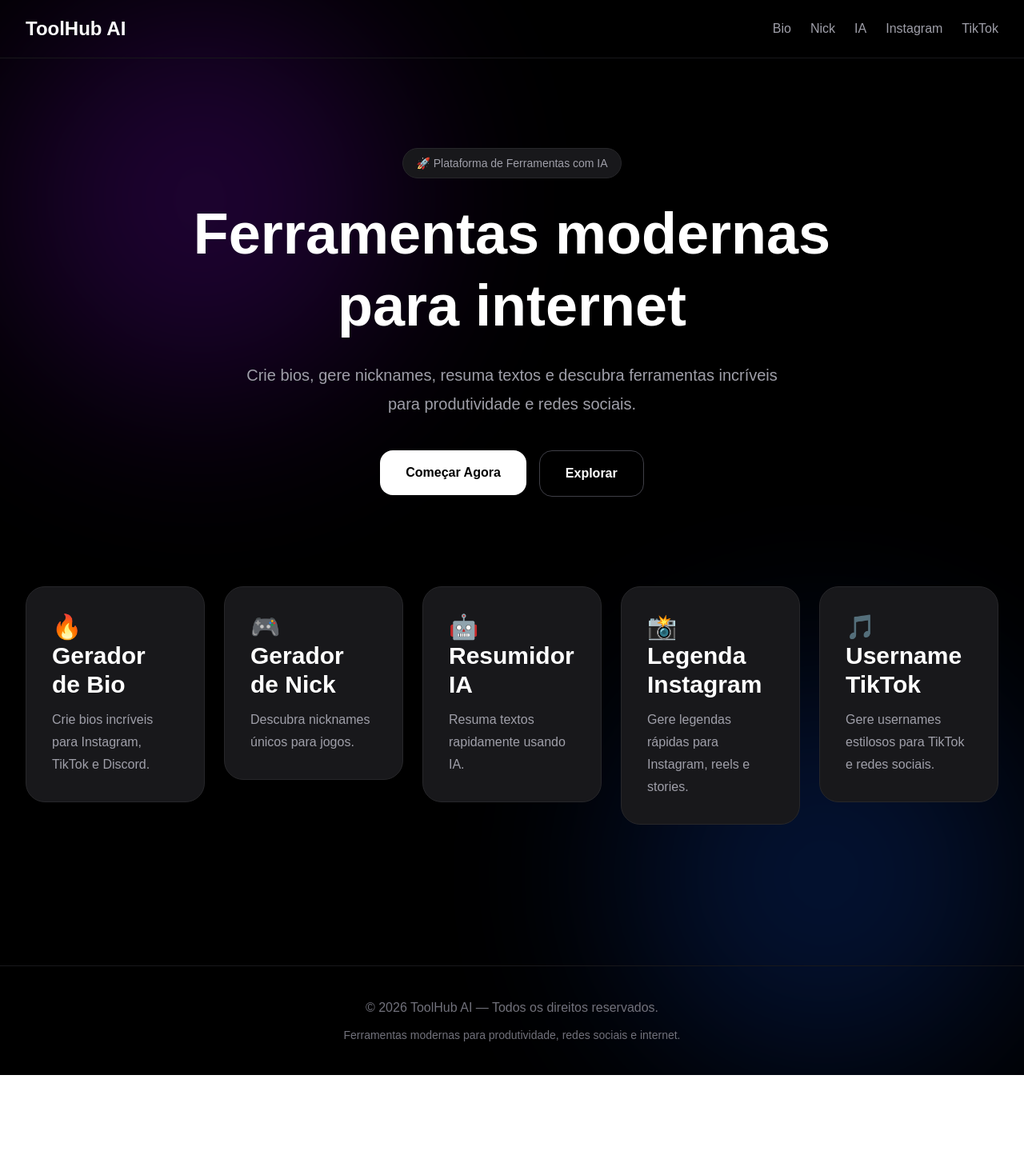
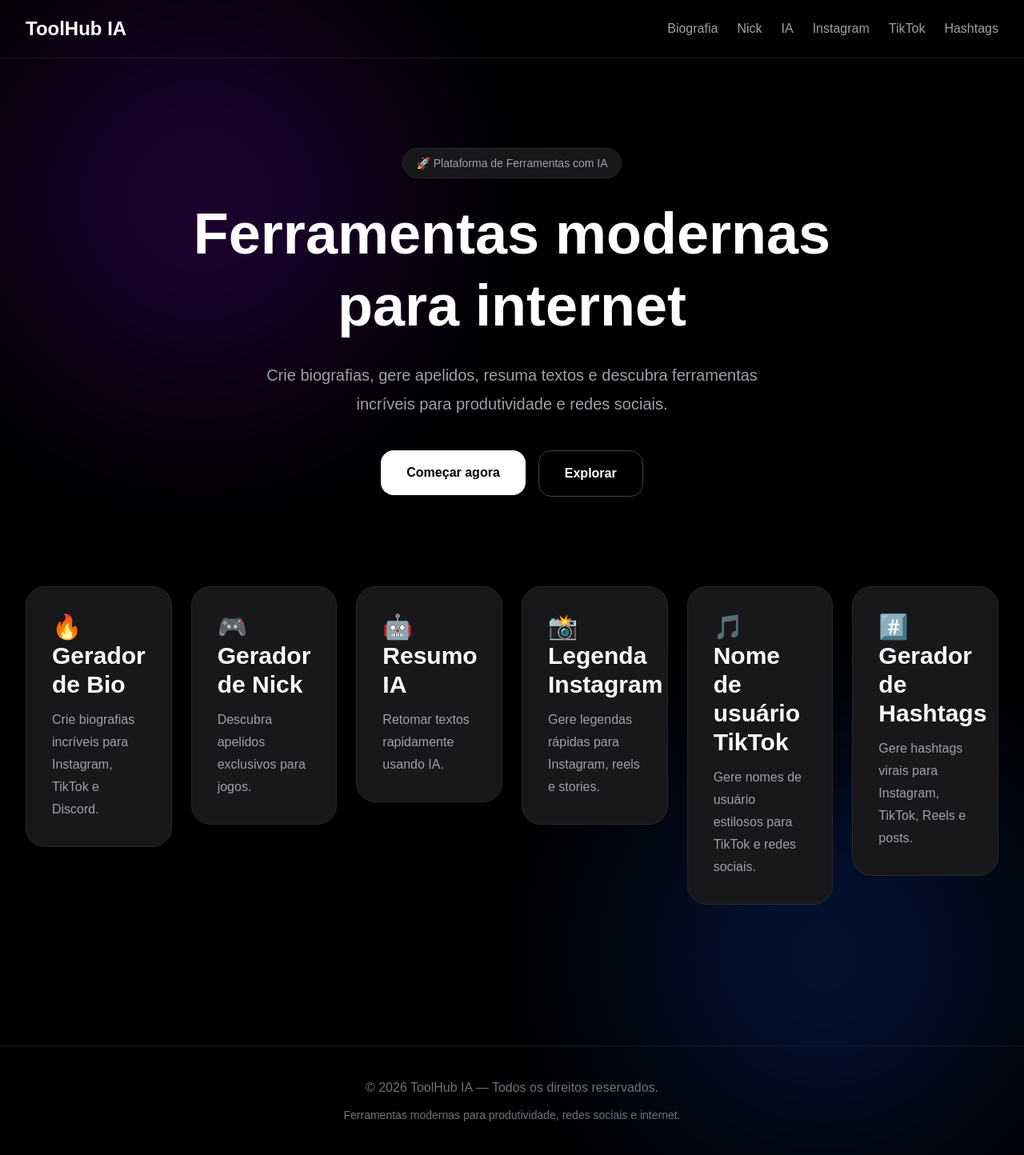
Before and after one commit to henriquesantossander-ctrl/toolhub-ai, a Next.js app: page / in a window 1280 px wide. Shown: the whole page at 80% size. Before the commit the page ends 1344 px from the top, so only its background shows below. Built offline with nearby package versions, Linux system fonts and the light colour scheme.

Commit message:
adiciona gerador de hashtags

```diff
--- /dev/null
+++ b/app/hashtag-generator/page.tsx
@@ -0,0 +1,74 @@
+"use client";
+
+import { useState } from "react";
+
+export default function HashtagGenerator() {
+  const [topic, setTopic] = useState("");
+  const [hashtags, setHashtags] = useState("");
+
+  const generateHashtags = () => {
+    const base = topic.trim().toLowerCase().replaceAll(" ", "");
+
+    if (!base) return alert("Digite um tema");
+
+    const result = [
+      `#${base}`,
+      `#${base}brasil`,
+      `#viral`,
+      `#foryou`,
+      `#explore`,
+      `#reels`,
+      `#tiktok`,
+      `#instagram`,
+      `#conteudo`,
+      `#trend`,
+    ].join(" ");
+
+    setHashtags(result);
+  };
+
+  const copyHashtags = async () => {
+    await navigator.clipboard.writeText(hashtags);
+    alert("Hashtags copiadas!");
+  };
+
+  return (
+    <main className="min-h-screen bg-black text-white flex flex-col items-center px-6 py-20">
+      <h1 className="text-5xl font-bold mb-4 text-center">
+        Gerador de Hashtags
+      </h1>
+
+      <p className="text-zinc-400 mb-10 text-center max-w-xl">
+        Gere hashtags rápidas para Instagram, TikTok, Reels e posts.
+      </p>
+
+      <input
+        type="text"
+        placeholder="Tema: academia, futebol, gamer, moda..."
+        value={topic}
+        onChange={(e) => setTopic(e.target.value)}
+        className="bg-zinc-900 border border-zinc-700 rounded-2xl px-5 py-4 w-full max-w-xl mb-6 outline-none"
+      />
+
+      <button
+        onClick={generateHashtags}
+        className="bg-white text-black px-8 py-4 rounded-2xl font-bold hover:scale-105 transition"
+      >
+        Gerar Hashtags
+      </button>
+
+      {hashtags && (
+        <div className="bg-zinc-900 border border-zinc-800 mt-12 p-8 rounded-3xl max-w-xl w-full">
+          <p className="text-zinc-300 text-lg break-words">{hashtags}</p>
+
+          <button
+            onClick={copyHashtags}
+            className="mt-6 w-full bg-white text-black py-3 rounded-2xl font-bold hover:scale-105 transition"
+          >
+            Copiar Hashtags
+          </button>
+        </div>
+      )}
+    </main>
+  );
+}
--- a/app/page.tsx
+++ b/app/page.tsx
@@ -3,6 +3,7 @@ import Link from "next/link";
 export default function Home() {
   return (
     <main className="min-h-screen bg-black text-white overflow-hidden relative">
+
       {/* BACKGROUND EFFECTS */}
       <div className="absolute top-0 left-0 w-[500px] h-[500px] bg-purple-600 rounded-full blur-[120px] opacity-20"></div>
 
@@ -11,13 +12,13 @@ export default function Home() {
       {/* NAVBAR */}
       <header className="relative z-10 w-full border-b border-zinc-900 px-8 py-5 flex items-center justify-between">
         <h1 className="text-2xl font-bold">
-          ToolHub AI
+          ToolHub IA
         </h1>
 
         <nav className="flex gap-6 text-zinc-400">
           <Link href="/bio-generator">
             <span className="hover:text-white transition">
-              Bio
+              Biografia
             </span>
           </Link>
 
@@ -44,6 +45,12 @@ export default function Home() {
               TikTok
             </span>
           </Link>
+
+          <Link href="/hashtag-generator">
+            <span className="hover:text-white transition">
+              Hashtags
+            </span>
+          </Link>
         </nav>
       </header>
 
@@ -61,15 +68,15 @@ export default function Home() {
         </h1>
 
         <p className="text-zinc-400 max-w-2xl text-xl leading-9">
-          Crie bios, gere nicknames, resuma textos
-          e descubra ferramentas incríveis para
-          produtividade e redes sociais.
+          Crie biografias, gere apelidos,
+          resuma textos e descubra ferramentas
+          incríveis para produtividade e redes sociais.
         </p>
 
         <div className="flex gap-4 mt-10">
           <Link href="/bio-generator">
             <button className="bg-white text-black px-8 py-4 rounded-2xl font-bold hover:scale-105 transition">
-              Começar Agora
+              Começar agora
             </button>
           </Link>
 
@@ -82,7 +89,7 @@ export default function Home() {
       </section>
 
       {/* TOOLS */}
-      <section className="relative z-10 grid grid-cols-1 md:grid-cols-2 lg:grid-cols-5 gap-6 px-8 pb-24">
+      <section className="relative z-10 grid grid-cols-1 md:grid-cols-2 lg:grid-cols-3 xl:grid-cols-6 gap-6 px-8 pb-24">
 
         {/* BIO */}
         <Link href="/bio-generator">
@@ -92,13 +99,13 @@ export default function Home() {
             </h2>
 
             <p className="text-zinc-400 leading-7">
-              Crie bios incríveis para Instagram,
+              Crie biografias incríveis para Instagram,
               TikTok e Discord.
             </p>
           </div>
         </Link>
 
-        {/* NICKNAME */}
+        {/* NICK */}
         <Link href="/nickname-generator">
           <div className="bg-zinc-900 hover:bg-zinc-800 transition p-8 rounded-3xl cursor-pointer border border-zinc-800 hover:scale-[1.02]">
             <h2 className="text-3xl font-bold mb-3">
@@ -106,20 +113,20 @@ export default function Home() {
             </h2>
 
             <p className="text-zinc-400 leading-7">
-              Descubra nicknames únicos para jogos.
+              Descubra apelidos exclusivos para jogos.
             </p>
           </div>
         </Link>
 
-        {/* AI */}
+        {/* IA */}
         <Link href="/ai-summarizer">
           <div className="bg-zinc-900 hover:bg-zinc-800 transition p-8 rounded-3xl cursor-pointer border border-zinc-800 hover:scale-[1.02]">
             <h2 className="text-3xl font-bold mb-3">
-              🤖 Resumidor IA
+              🤖 Resumo IA
             </h2>
 
             <p className="text-zinc-400 leading-7">
-              Resuma textos rapidamente usando IA.
+              Retomar textos rapidamente usando IA.
             </p>
           </div>
         </Link>
@@ -142,12 +149,26 @@ export default function Home() {
         <Link href="/tiktok-username-generator">
           <div className="bg-zinc-900 hover:bg-zinc-800 transition p-8 rounded-3xl cursor-pointer border border-zinc-800 hover:scale-[1.02]">
             <h2 className="text-3xl font-bold mb-3">
-              🎵 Username TikTok
+              🎵 Nome de usuário TikTok
             </h2>
 
             <p className="text-zinc-400 leading-7">
-              Gere usernames estilosos para TikTok
-              e redes sociais.
+              Gere nomes de usuário estilosos para
+              TikTok e redes sociais.
+            </p>
+          </div>
+        </Link>
+
+        {/* HASHTAG */}
+        <Link href="/hashtag-generator">
+          <div className="bg-zinc-900 hover:bg-zinc-800 transition p-8 rounded-3xl cursor-pointer border border-zinc-800 hover:scale-[1.02]">
+            <h2 className="text-3xl font-bold mb-3">
+              #️⃣ Gerador de Hashtags
+            </h2>
+
+            <p className="text-zinc-400 leading-7">
+              Gere hashtags virais para Instagram,
+              TikTok, Reels e posts.
             </p>
           </div>
         </Link>
@@ -157,7 +178,7 @@ export default function Home() {
       {/* FOOTER */}
       <footer className="relative z-10 border-t border-zinc-900 mt-20 px-8 py-10 text-center text-zinc-500">
         <p>
-          © 2026 ToolHub AI — Todos os direitos reservados.
+          © 2026 ToolHub IA — Todos os direitos reservados.
         </p>
 
         <p className="mt-3 text-sm">
```
